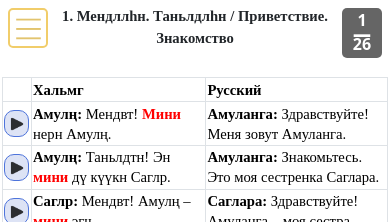
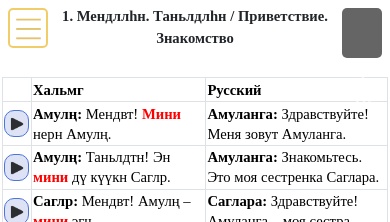
Before and after one commit to bkornusov/kalmyk-phrasebook, a React (Create React App) app: page / in a window 390 px wide. Shown: the top 222 px of the page. Built offline with nearby package versions, Linux system fonts and the light colour scheme.

Commit message:
Fixed formatting

```diff
--- a/src/book/book.css
+++ b/src/book/book.css
@@ -71,6 +71,7 @@
 }
 
 .page-number {
+  margin-top: 84px;
   color: white;
   opacity: 100% !important;
 }
@@ -152,6 +153,10 @@ span {
     right: 0;
     margin: 0.5em;
     align-content: center;
+  }
+
+  .page-number {
+    margin-top: 56px;
   }
 
   .page-number * {
```
